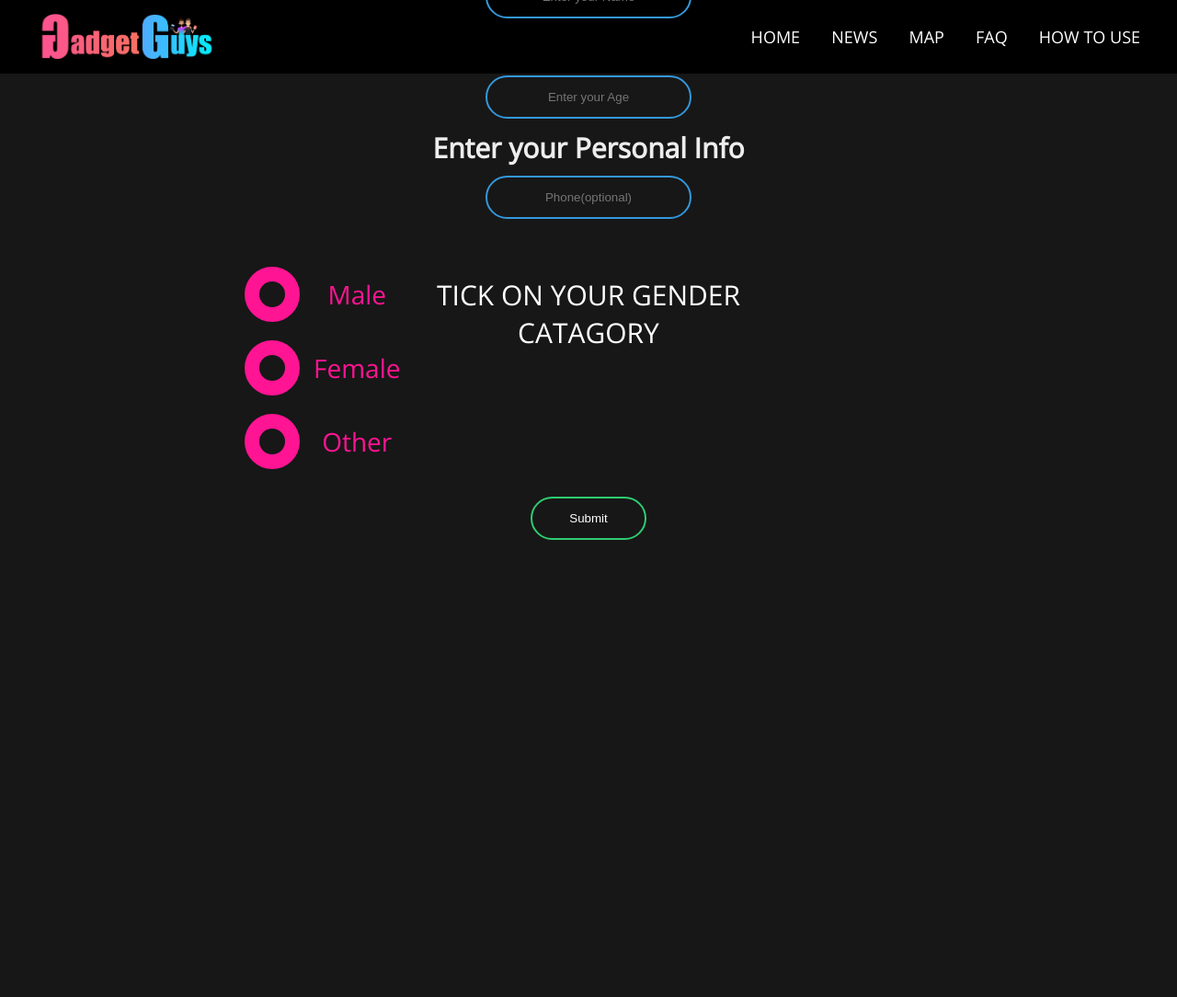
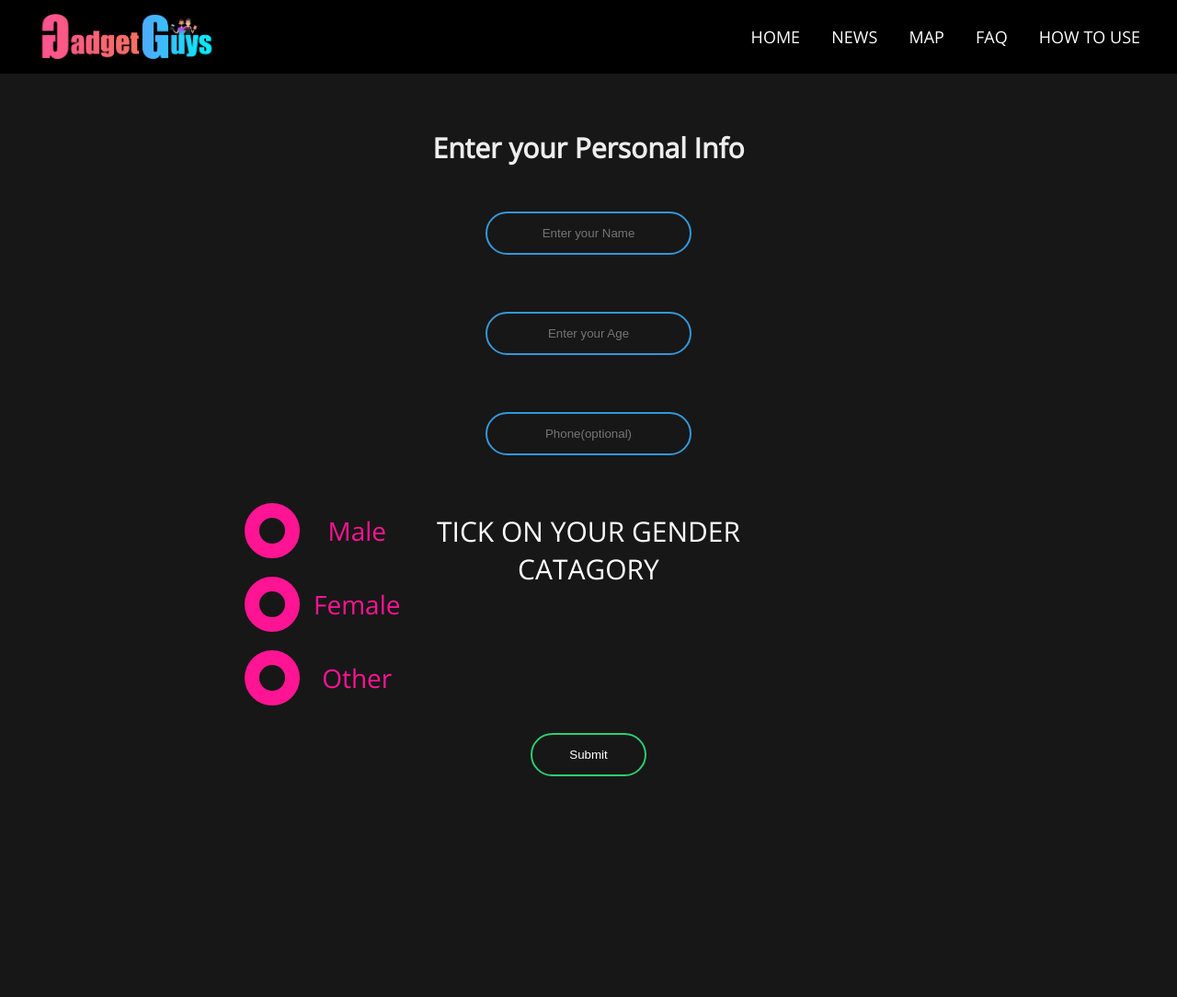
Before and after one commit to Debajyoti1/Risk-Analyzer-For-COVID-19, a PHP site: page /personal.html in a window 1280 px wide. Shown: the top 1084 px of the page at 92% size. Run offline with PHP 8.4, Linux system fonts and the light colour scheme; some libraries are stand-ins or nearby versions.

Commit message:
Update style_personal.css

```diff
--- a/Ver 1 Template/css/style_personal.css
+++ b/Ver 1 Template/css/style_personal.css
@@ -226,10 +226,9 @@ h4:hover:after
 .box{
   width: 60%;
   position: relative;
-  margin-top: 200px;
-  top: 100%;
-  left: 50%;
-  transform: translate(-50%,-50%);
+  margin-top: 150px;
+  top: 90%;
+  left: 20%;
   background-color: rgba(0,0,0,0.00);
   text-align: center;
 }
```
